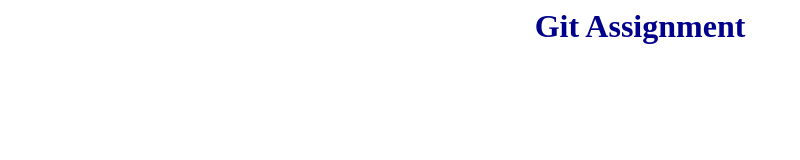
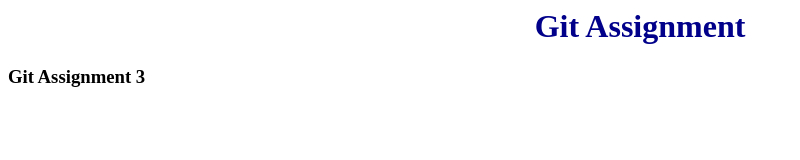
Before and after one commit to malviyanshiva/git, a plain HTML site: page index.html in a window 1280 px wide. Shown: the whole page, without its empty margins (0-800 px from the left). Drawn offline with Linux system fonts and the light colour scheme.

Commit message:
Added h3 tag in feature2's index.html

```diff
--- a/index.html
+++ b/index.html
@@ -9,5 +9,6 @@
 </head>
 <body>
     <h1>Git Assignment</h1>
+    <h3>Git Assignment 3</h3>
 </body>
 </html>
```
